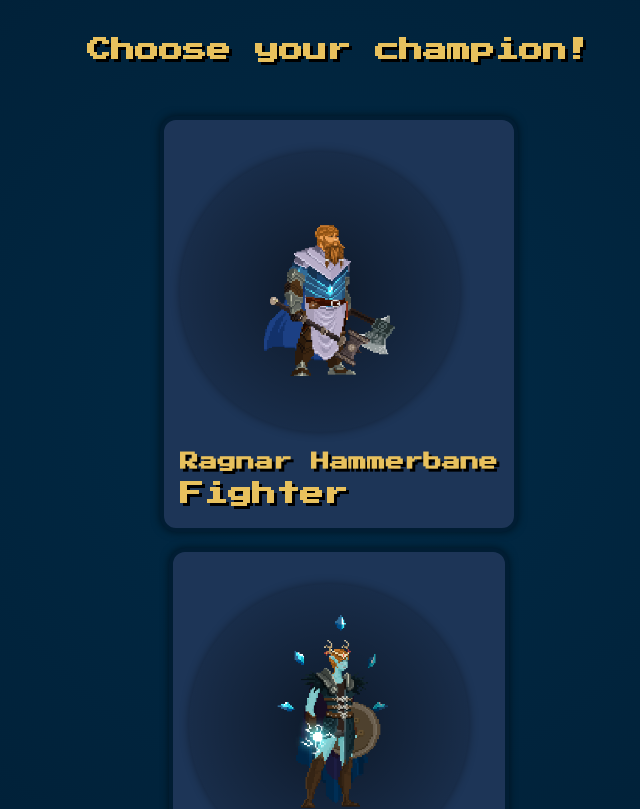
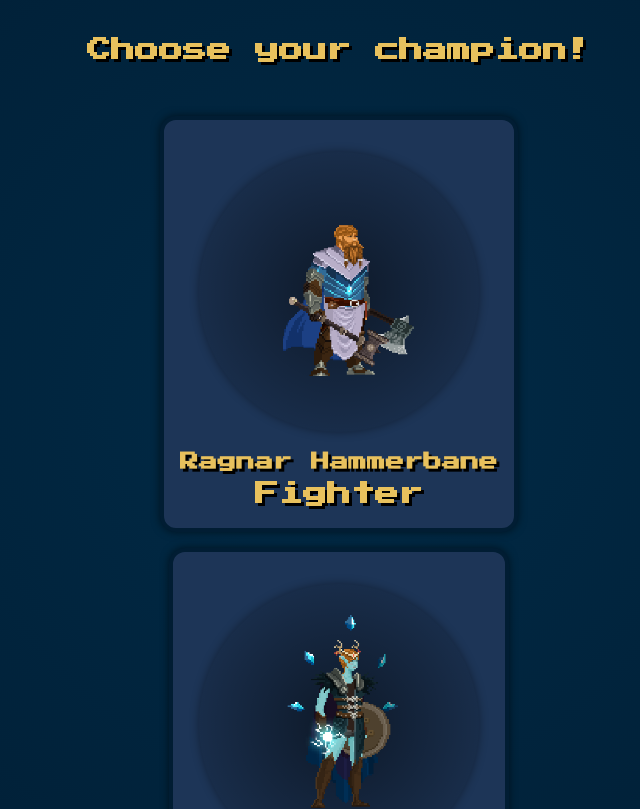
Before and after one commit to jskomal/roll-for-initiative, a React (Create React App) app: page /character-select in a window 1280 px wide. Shown: the top 809 px of the page, without its empty margins (301-941 px from the left). Built offline with nearby package versions, Linux system fonts and the light colour scheme; no server answers.

Commit message:
Style Character Card

```diff
--- a/src/components/CharacterCard/CharacterCard.css
+++ b/src/components/CharacterCard/CharacterCard.css
@@ -10,7 +10,7 @@
   border: 4px solid #011d33;
   padding: 1rem;
   box-shadow: 0 0 1vh rgba(0, 0, 0, 0.55);
-  max-width: 496px;
+  max-width: 400px;
   transition: all 200ms ease-in-out;
 }
 
@@ -32,3 +32,11 @@
   height: 35vh;
   font-size: 0.85em;
 }
+
+.card-contents {
+  display: flex;
+  flex-direction: column;
+  justify-content: center;
+  align-items: center;
+  text-align: center;
+}
--- a/src/components/CharacterCard/CharacterCard.tsx
+++ b/src/components/CharacterCard/CharacterCard.tsx
@@ -31,10 +31,7 @@ const CharacterCard = ({
 
   return (
     <div className={`${name}-card character-card`}>
-      <section
-        // className={`${name}-card character-card`}
-        onClick={toggleDetails}
-      >
+      <section className={'card-contents'} onClick={toggleDetails}>
         {!isClicked && <img src={portrait} alt={`${name} portrait`} />}
         <h1 className='champion-name'>{name}</h1>
         <h2 className='champion-class'>{DnDClass}</h2>
@@ -53,9 +50,7 @@ const CharacterCard = ({
       </section>
       {isClicked && (
         <Link to='/battle-ground'>
-          <button onClick={() => selectCharacter(id)}>
-            Select This Champion
-          </button>
+          <button onClick={() => selectCharacter(id)}>Select This Champion</button>
         </Link>
       )}
     </div>
```
